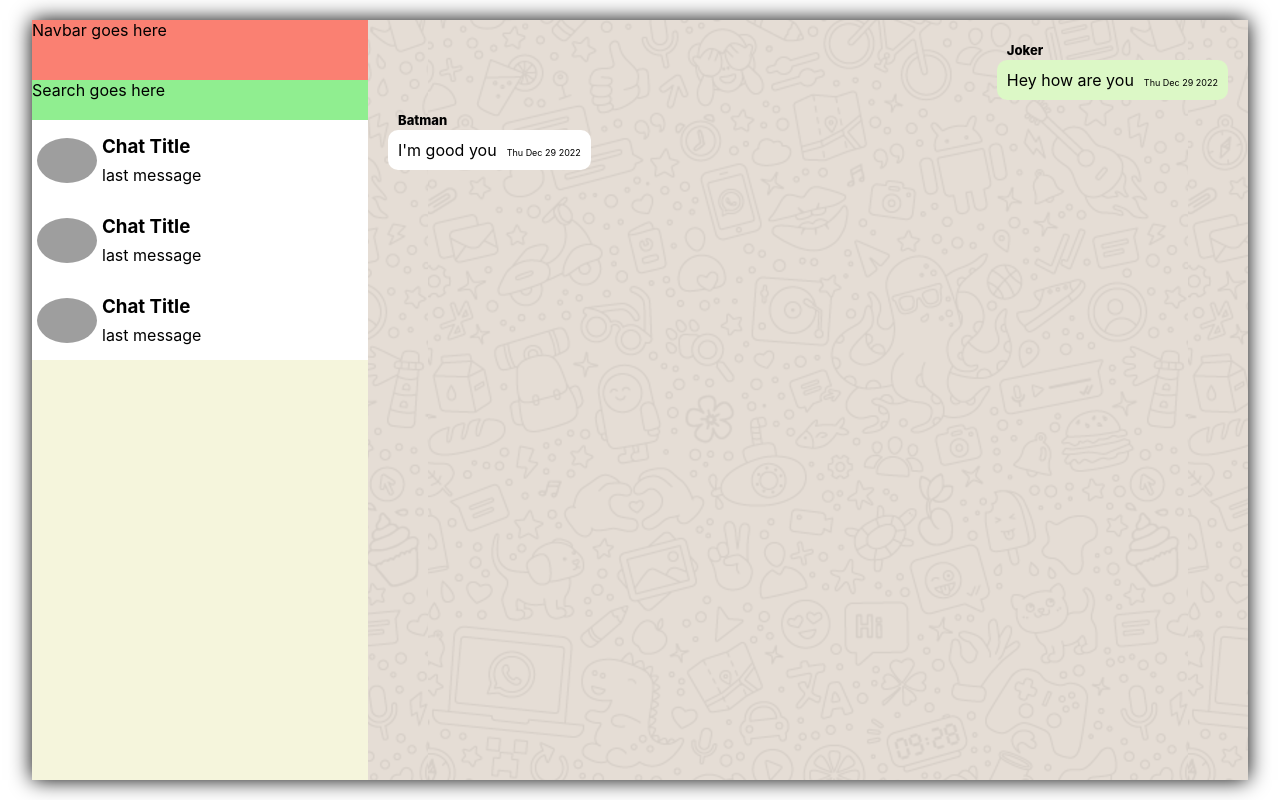
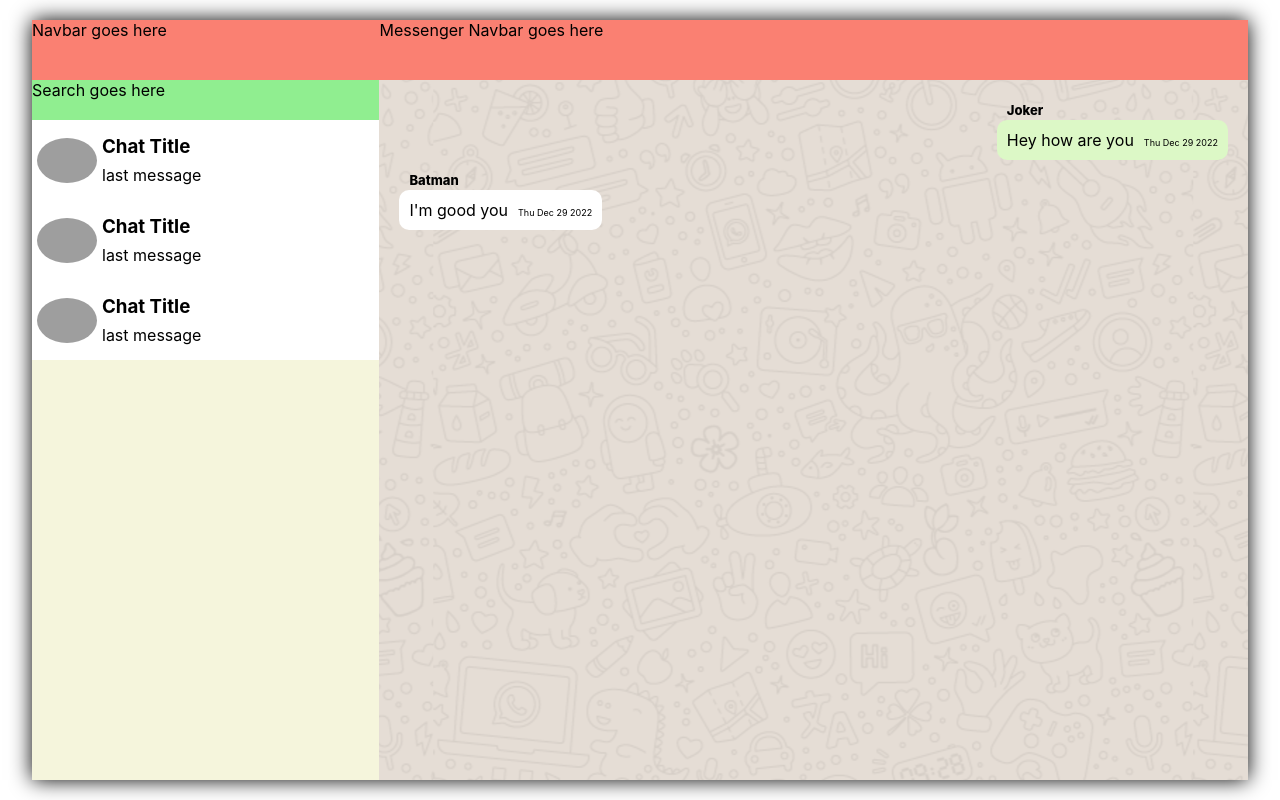
Before and after one commit to arhussain1/whatsapp-clone, a React (Create React App) app in the folder whatsapp-client/: page / in a window 1280 px wide. Built offline with nearby package versions, Linux system fonts and the light colour scheme; grey boxes are pictures that could not be loaded.

Commit message:
Some refactoring and renaming

```diff
--- a/whatsapp-client/src/App.js
+++ b/whatsapp-client/src/App.js
@@ -1,5 +1,5 @@
-import MessageInterface from "./components/MessageInterface/MessageInterface";
 import Sidebar from "./components/Sidebar/Sidebar";
+import Messenger from "./components/MessageInterface/Messenger";
 import "./App.css";
 
 function App() {
@@ -7,7 +7,7 @@ function App() {
 		<div className="app">
 			<div className="app__body">
 				<Sidebar />
-				<MessageInterface />
+				<Messenger />
 			</div>
 		</div>
 	);
--- a/whatsapp-client/src/components/MessageInterface/MessageInterface.css
+++ /dev/null
@@ -1,10 +0,0 @@
-.MessageInterface__container {
-	background-color: rgb(184, 195, 199);
-	background-image: url("./background-images/background-chat.png");
-	background-position: center;
-	background-repeat: repeat;
-	flex: 5;
-	padding-left: 20px;
-	padding-right: 20px;
-	padding-top: 40px;
-}
--- /dev/null
+++ b/whatsapp-client/src/components/MessageInterface/Messenger.css
@@ -0,0 +1,6 @@
+.MessageInterface__container {
+	display: flex;
+	flex-direction: column;
+	background-color: rgb(184, 195, 199);
+	flex: 5;
+}
--- /dev/null
+++ b/whatsapp-client/src/components/MessageInterface/Messenger.js
@@ -0,0 +1,14 @@
+import MessengerBody from "./components/MessengerBody/MessengerBody";
+import MessengerNavbar from "./components/MessengerNavbar/MessengerNavbar";
+import "./Messenger.css";
+
+const Messenger = (messages) => {
+	return (
+		<div className="MessageInterface__container">
+			<MessengerNavbar />
+			<MessengerBody messages={messages} />
+		</div>
+	);
+};
+
+export default Messenger;
--- /dev/null
+++ b/whatsapp-client/src/components/MessageInterface/components/MessengerBody/MessengerBody.css
@@ -0,0 +1,9 @@
+.container {
+	background-image: url("../../background-images/background-chat.png");
+	background-position: center;
+	background-repeat: repeat;
+	padding-left: 20px;
+	padding-right: 20px;
+	padding-top: 40px;
+	flex: 1;
+}
--- a/whatsapp-client/src/components/MessageInterface/MessageInterface.js
+++ b/whatsapp-client/src/components/MessageInterface/components/MessengerBody/MessengerBody.js
@@ -1,7 +1,7 @@
-import ChatMessage from "./components/ChatMessage/ChatMessage";
-import "./MessageInterface.css";
+import ChatMessage from "../ChatMessage/ChatMessage";
+import "./MessengerBody.css";
 
-const MessageInterface = (messages) => {
+const MessengerBody = ({ messages }) => {
 	const owner = "Joker";
 
 	const tenMinsAgo = new Date(new Date().getTime() + -10 * 60000);
@@ -26,10 +26,9 @@ const MessageInterface = (messages) => {
 			return <ChatMessage message={message} />;
 		});
 	};
-
 	const generatedMessages = generateChatMessages(fakeMessages);
 
-	return <div className="MessageInterface__container">{generatedMessages}</div>;
+	return <div className="container">{generatedMessages}</div>;
 };
 
-export default MessageInterface;
+export default MessengerBody;
```
